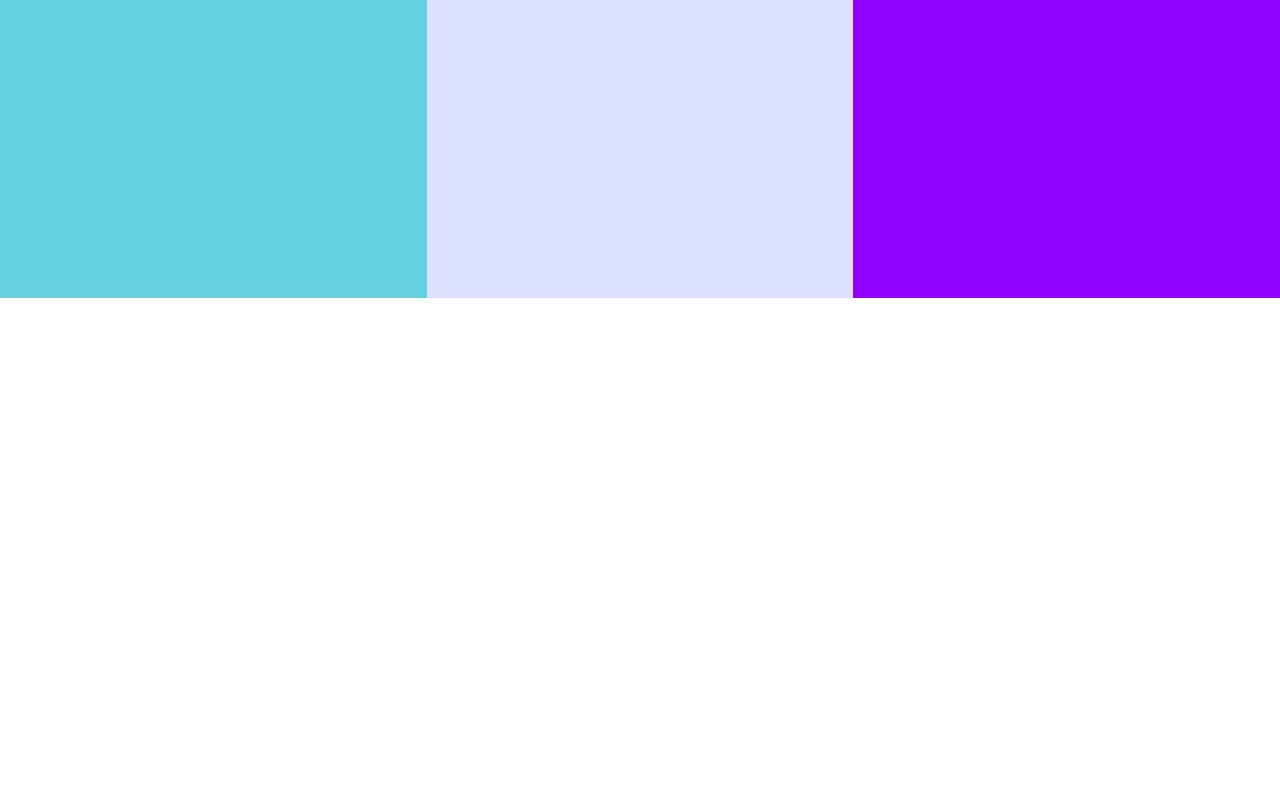
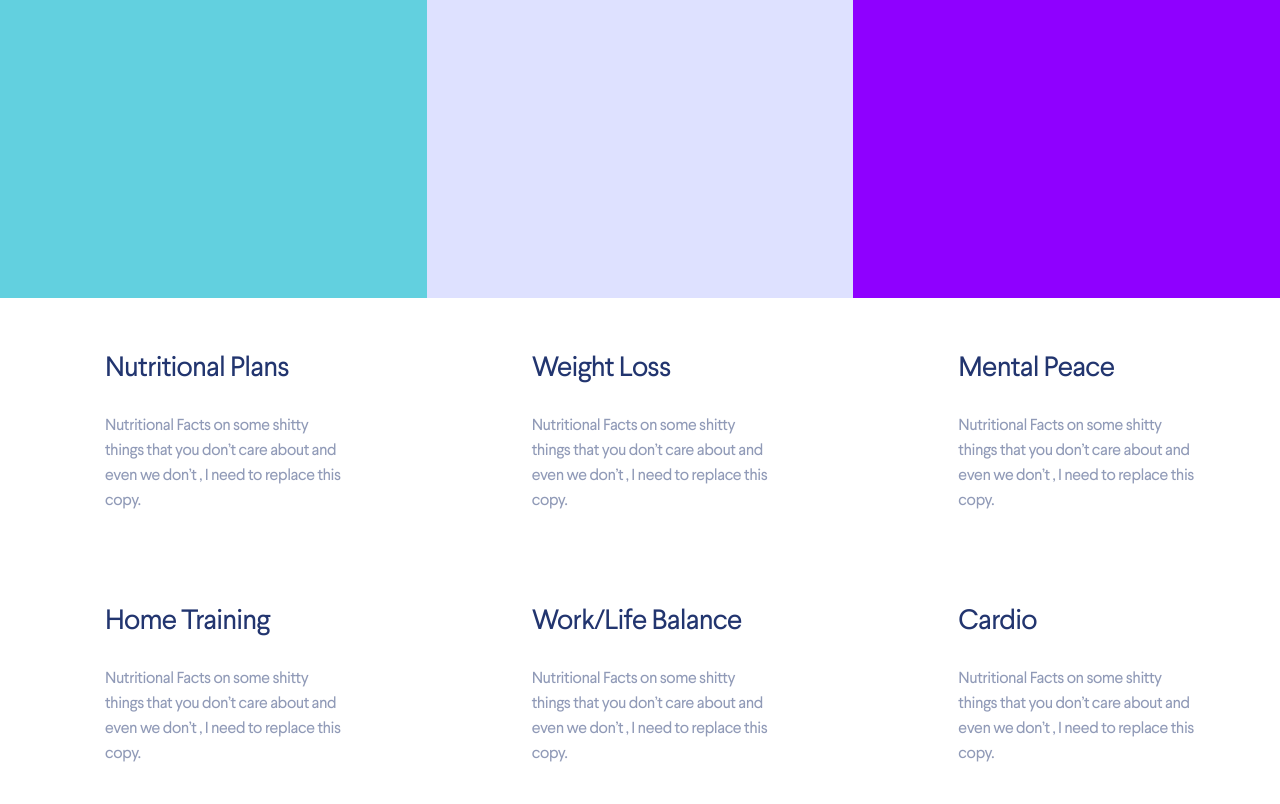
Before and after one commit to nursultanPixel/Thrivetalk, a plain HTML site: page index.html in a window 1280 px wide. Shown: the part 3074-3878 px from the top of the page. Before the commit the page ends 3372 px from the top, so only its background shows below. Drawn offline with Linux system fonts and the light colour scheme.

Commit message:
I added replace section

```diff
--- a/index.html
+++ b/index.html
@@ -133,6 +133,60 @@
             </div>
          </div>
     </div>
+    <div class="replace">
+        <div class="replace-cards">
+            <div class="replace-item">
+                <div class="replace-title">
+                    Nutritional Plans
+                </div>
+                <div class="replace-text">
+                    Nutritional Facts on some shitty things that you don’t care about and even we don’t , I need to replace this copy.
+                </div>
+            </div>
+            <div class="replace-item">
+                <div class="replace-title">
+                    Weight Loss
+                </div>
+                <div class="replace-text">
+                    Nutritional Facts on some shitty things that you don’t care about and even we don’t , I need to replace this copy.
+                </div>
+            </div>
+            <div class="replace-item">
+                <div class="replace-title">
+                    Mental Peace
+                </div>
+                <div class="replace-text">
+                    Nutritional Facts on some shitty things that you don’t care about and even we don’t , I need to replace this copy.
+                </div>
+            </div>
+        </div>
+        <div class="replace-cards">
+            <div class="replace-item">
+                <div class="replace-title">
+                    Home Training
+                </div>
+                <div class="replace-text">
+                    Nutritional Facts on some shitty things that you don’t care about and even we don’t , I need to replace this copy.
+                </div>
+            </div>
+            <div class="replace-item">
+                <div class="replace-title">
+                    Work/Life Balance
+                </div>
+                <div class="replace-text">
+                    Nutritional Facts on some shitty things that you don’t care about and even we don’t , I need to replace this copy.
+                </div>
+            </div>
+            <div class="replace-item">
+                <div class="replace-title">
+                    Cardio
+                </div>
+                <div class="replace-text">
+                    Nutritional Facts on some shitty things that you don’t care about and even we don’t , I need to replace this copy.
+                </div>
+            </div>
+        </div>
+    </div>
 </body>
 </html>
 
@@ -143,5 +197,4 @@ git add "имя папки или путь к файлу"
 git commit -m "сообщение"
 git status
 git push
-
 -->
--- a/style.css
+++ b/style.css
@@ -278,3 +278,34 @@ margin-top: 50px ;
 .dark-purple {
    background-color:#8F00FF;
 }
+/* replace */
+.replace{
+
+}
+
+.replace-cards {
+   display: flex;
+
+}
+
+.replace-item{
+   flex: 1;
+   padding:55px 77px 37px 105px;
+}
+.replace-title {
+   margin-bottom: 28px;
+   font-family: 'Larsseit';
+   font-size: 28px;
+   line-height: 33px;
+   letter-spacing: -0.03em;
+   color: #22356F;
+}
+
+.replace-text{
+
+   font-family: 'Larsseit';
+   font-size: 16px;
+   line-height: 25px;
+   letter-spacing: -0.03em;
+   color: rgba(34, 53, 111, 0.5);
+}
```
